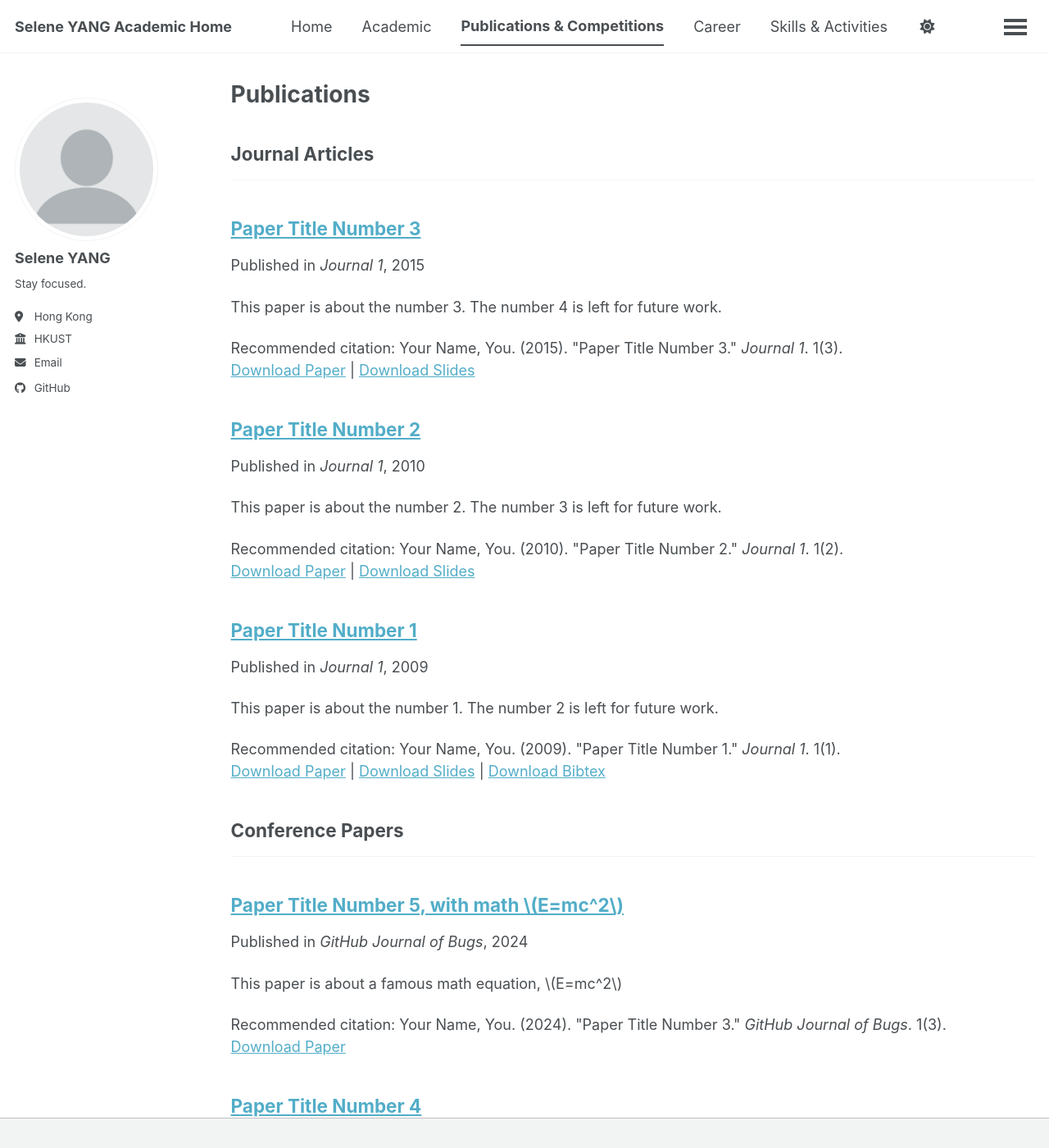
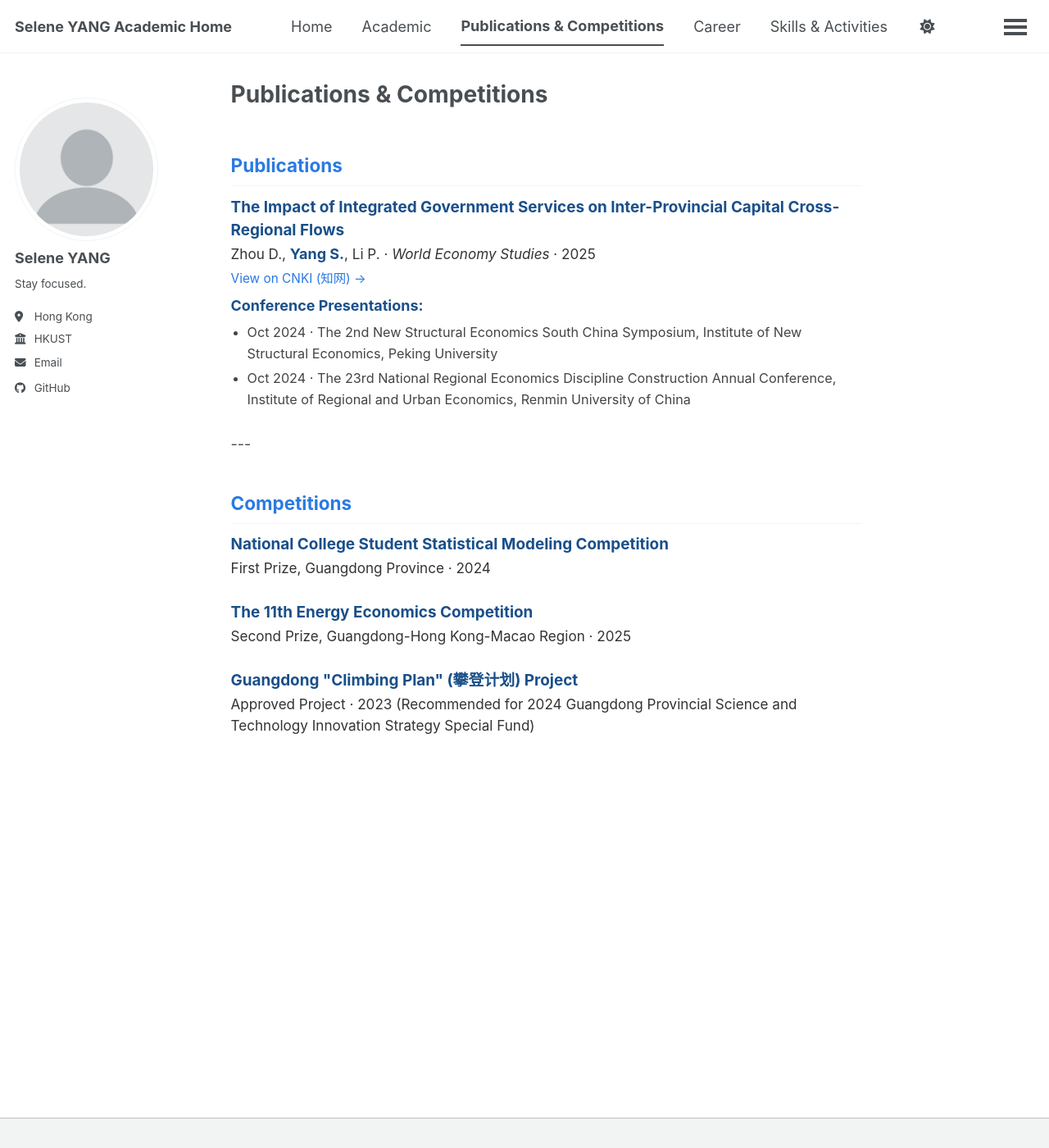
Before and after one commit to seleney365-tech/seleney365-tech.github.io, a Jekyll site: the page built from _pages/publications.html, in a window 1280 px wide and 1400 px high. Shown: the whole window at 82% size. Built offline with Jekyll 4.4.1, drawn with Linux system fonts in a browser that asks for light colours; a style sheet for code colours, icons or effects is not loaded; some of the changed text lies outside the part shown.

Commit message:
Update publications.html

```diff
--- a/_pages/publications.html
+++ b/_pages/publications.html
@@ -1,33 +1,82 @@
 ---
-layout: archive
-title: "Publications"
+layout: single
+title: "Publications & Competitions"
 permalink: /publications/
 author_profile: true
 ---
 
-{% if site.author.googlescholar %}
-  <div class="wordwrap">You can also find my articles on <a href="{{site.author.googlescholar}}">my Google Scholar profile</a>.</div>
-{% endif %}
+<style>
+  .section-title {
+    color: #2a7ae2;
+    border-bottom: 1px solid #d0d7de;
+    padding-bottom: 4px;
+    margin-top: 2em;
+  }
+  .pub-item, .comp-item {
+    margin-bottom: 1.5em;
+  }
+  .pub-item strong, .comp-item strong {
+    color: #1a4f8a;
+    font-size: 1.05em;
+  }
+  .pub-item p, .comp-item p {
+    margin: 2px 0 0 0;
+    color: #333;
+    font-size: 0.95em;
+    line-height: 1.5;
+  }
+  .meta {
+    color: #666;
+    font-size: 0.9em;
+  }
+  .pub-item a {
+    color: #2a7ae2;
+    font-size: 0.9em;
+    text-decoration: none;
+  }
+  .pub-item a:hover {
+    text-decoration: underline;
+  }
+  .conf-list {
+    margin-top: 6px;
+    padding-left: 20px;
+  }
+  .conf-list li {
+    font-size: 0.9em;
+    color: #444;
+    line-height: 1.6;
+    margin-bottom: 4px;
+  }
+</style>
 
-{% include base_path %}
+<h2 class="section-title">Publications</h2>
 
-<!-- New style rendering if publication categories are defined -->
-{% if site.publication_category %}
-  {% for category in site.publication_category  %}
-    {% assign title_shown = false %}
-    {% for post in site.publications reversed %}
-      {% if post.category != category[0] %}
-        {% continue %}
-      {% endif %}
-      {% unless title_shown %}
-        <h2>{{ category[1].title }}</h2><hr />
-        {% assign title_shown = true %}
-      {% endunless %}
-      {% include archive-single.html %}
-    {% endfor %}
-  {% endfor %}
-{% else %}
-  {% for post in site.publications reversed %}
-    {% include archive-single.html %}
-  {% endfor %}
-{% endif %}
+<div class="pub-item">
+  <strong>The Impact of Integrated Government Services on Inter-Provincial Capital Cross-Regional Flows</strong>
+  <p class="meta">Zhou D., <strong>Yang S.</strong>, Li P. · <em>World Economy Studies</em> · 2025</p>
+  <p><a href="https://oversea.cnki.net/kcms2/article/abstract?v=q63SQ8OIxqNcJWNKHvPio2TCXGc4FyYur743llZGB5DKx6PyrCFNYnGLNv9rnZeUYOxKu8v-1DnXnSO2cHUmBT4K8yNQgPhIFcz6newICykYfmk2gMtowYmPXg1-Rm-xc1YCkAUudMqOIdMkZ_2UrmuRXN3gTjflattBrOIJO1Q=&uniplatform=OVERSEA" target="_blank" rel="noopener">View on CNKI (知网) →</a></p>
+  <p class="meta" style="margin-top: 8px;"><strong>Conference Presentations:</strong></p>
+  <ul class="conf-list">
+    <li>Oct 2024 · The 2nd New Structural Economics South China Symposium, Institute of New Structural Economics, Peking University</li>
+    <li>Oct 2024 · The 23rd National Regional Economics Discipline Construction Annual Conference, Institute of Regional and Urban Economics, Renmin University of China</li>
+  </ul>
+</div>
+
+---
+
+<h2 class="section-title">Competitions</h2>
+
+<div class="comp-item">
+  <strong>National College Student Statistical Modeling Competition</strong>
+  <p class="meta">First Prize, Guangdong Province · 2024</p>
+</div>
+
+<div class="comp-item">
+  <strong>The 11th Energy Economics Competition</strong>
+  <p class="meta">Second Prize, Guangdong-Hong Kong-Macao Region · 2025</p>
+</div>
+
+<div class="comp-item">
+  <strong>Guangdong "Climbing Plan" (攀登计划) Project</strong>
+  <p class="meta">Approved Project · 2023 (Recommended for 2024 Guangdong Provincial Science and Technology Innovation Strategy Special Fund)</p>
+</div>
```
